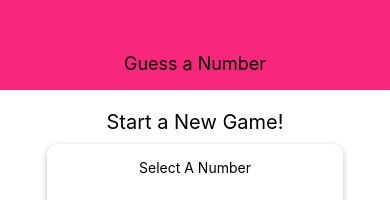
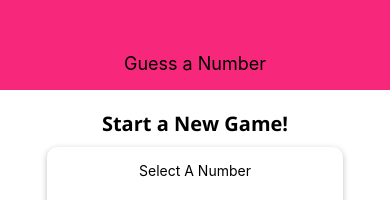
Before and after one commit to edolees/react-native-complete-guide, a React Native app: screen / in a window 390 px wide. Shown: the top 200 px of the page. Built offline with nearby package versions, Linux system fonts and the light colour scheme.

Commit message:
Adding Custom Fonts

```diff
--- a/App.js
+++ b/App.js
@@ -1,13 +1,34 @@
 import React, { useState } from 'react';
 import { StyleSheet, View } from 'react-native';
+import * as Font from 'expo-font';
+import { AppLoading } from 'expo';
+
 import Header from './components/Header/Header';
 import StartGameScreen from './screens/StartGameScreen';
 import GameScreen from './screens/GameScreen';
 import GameOverScreen from './screens/GameOverScreen';
 
+const fetchFonts = () => {
+	return Font.loadAsync({
+		'open-sans': require('./assets/fonts/OpenSans-Regular.ttf'),
+		'open-sans-bold': require('./assets/fonts/OpenSans-Bold.ttf'),
+	});
+};
+
 export default function App() {
 	const [userNumber, setUserNumber] = useState();
 	const [numberRounds, setNumberRounds] = useState(0);
+	const [dataLoaded, setDataLoaded] = useState(false);
+
+	if (!dataLoaded) {
+		return (
+			<AppLoading
+				startAsync={fetchFonts}
+				onFinish={() => setDataLoaded(true)}
+				onError={err => console.log(err)}
+			/>
+		);
+	}
 
 	const newGameHandler = () => {
 		setNumberRounds(0);
--- a/package.json
+++ b/package.json
@@ -13,7 +13,8 @@
     "react": "~16.11.0",
     "react-dom": "~16.11.0",
     "react-native": "https://github.com/expo/react-native/archive/sdk-38.0.2.tar.gz",
-    "react-native-web": "~0.11.7"
+    "react-native-web": "~0.11.7",
+    "expo-font": "~8.2.1"
   },
   "devDependencies": {
     "@babel/core": "^7.8.6",
--- a/screens/StartGameScreen.js
+++ b/screens/StartGameScreen.js
@@ -111,6 +111,7 @@
 	title: {
 		fontSize: 20,
 		marginVertical: 10,
+		fontFamily: 'open-sans-bold',
 	},
 	inputContainer: {
 		width: 300,
```
Also changed, not shown: assets/fonts/OpenSans-Bold.ttf (added), assets/fonts/OpenSans-Regular.ttf (added).
